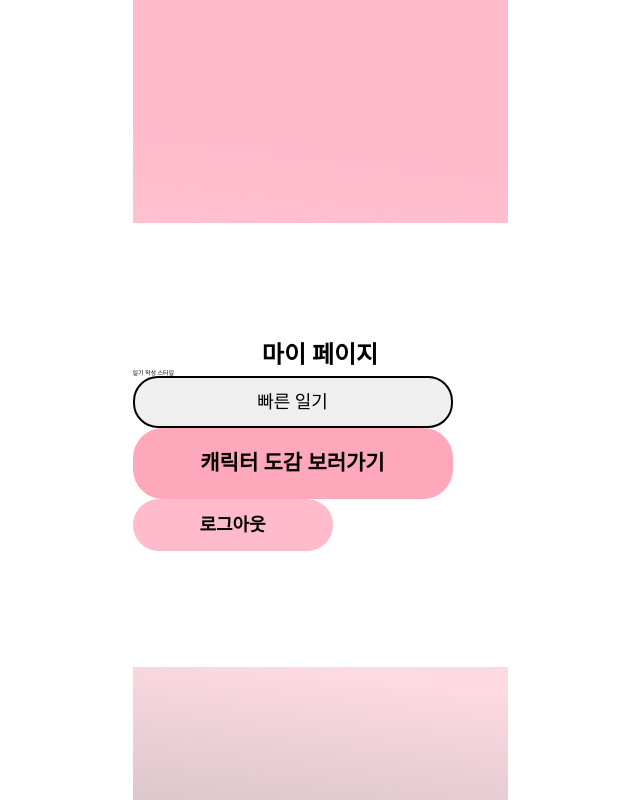
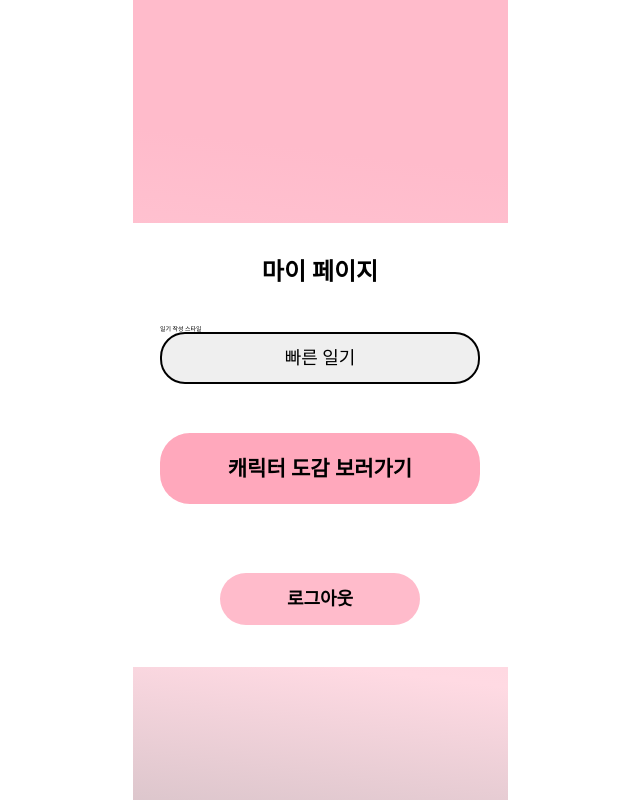
Before and after one commit to KAU2024-SANHAK/SANHAK_Client, a React (Vite) app: page /mypage in a window 1280 px wide. Shown: the whole page, without its empty margins (320-960 px from the left). Built offline with nearby package versions, Linux system fonts and the light colour scheme; no server answers.

Commit message:
style: 로그아웃 버튼, 캐릭터 도감 버튼, PopUp 타이틀 위치값 설정

```diff
--- a/src/components/PopUp/MyPagePopUp/MyPagePopUp.style.js
+++ b/src/components/PopUp/MyPagePopUp/MyPagePopUp.style.js
@@ -1,13 +1,10 @@
 import styled from "styled-components";
 
 export const MyPagePopUpWrapper=styled.div`
+    ${({ theme: { mixin } }) => mixin.flexCenter({})};
 
 `
-export const PopUpTitle=styled.div`
-    ${({ theme }) => theme.fonts.heading_01};
 
-
-`
 
 export const DiaryTypeWrapper=styled.div`
 
--- a/src/components/PopUp/PopUp.style.js
+++ b/src/components/PopUp/PopUp.style.js
@@ -11,6 +11,7 @@ ${({ theme: { mixin } }) => mixin.flexCenter({})};
 `
 export const PopUpTitle=styled.div`
     ${({ theme }) => theme.fonts.heading_01};
-
+    position: absolute;
+    top: 3.4rem;
 
 `
--- a/src/components/common/buttons/Logout/BtnLogout.style.js
+++ b/src/components/common/buttons/Logout/BtnLogout.style.js
@@ -8,4 +8,6 @@ export const ButtonWrapper=styled.button`
     border-radius: 3rem;
     border: none;
 
+    position: absolute;
+    bottom:  4.2rem;
 `
--- a/src/components/common/buttons/SetCharcater/BtnSetCharacter.style.js
+++ b/src/components/common/buttons/SetCharcater/BtnSetCharacter.style.js
@@ -8,5 +8,6 @@ export const ButtonWrapper=styled.button`
     border-radius: 3rem;
     border: none;
 
-
+    margin-bottom: 6rem;
+    margin-top: 4.9rem;
 `
```
